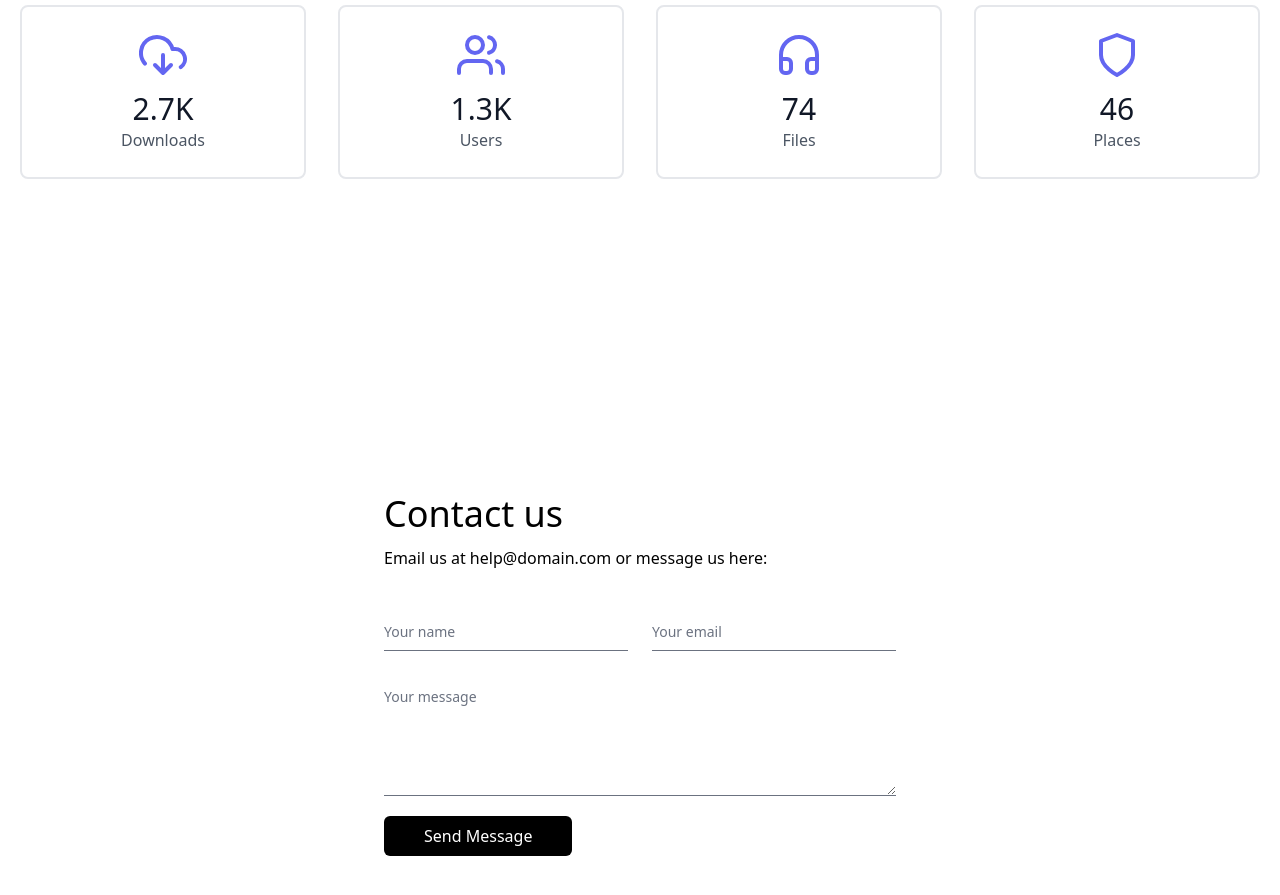
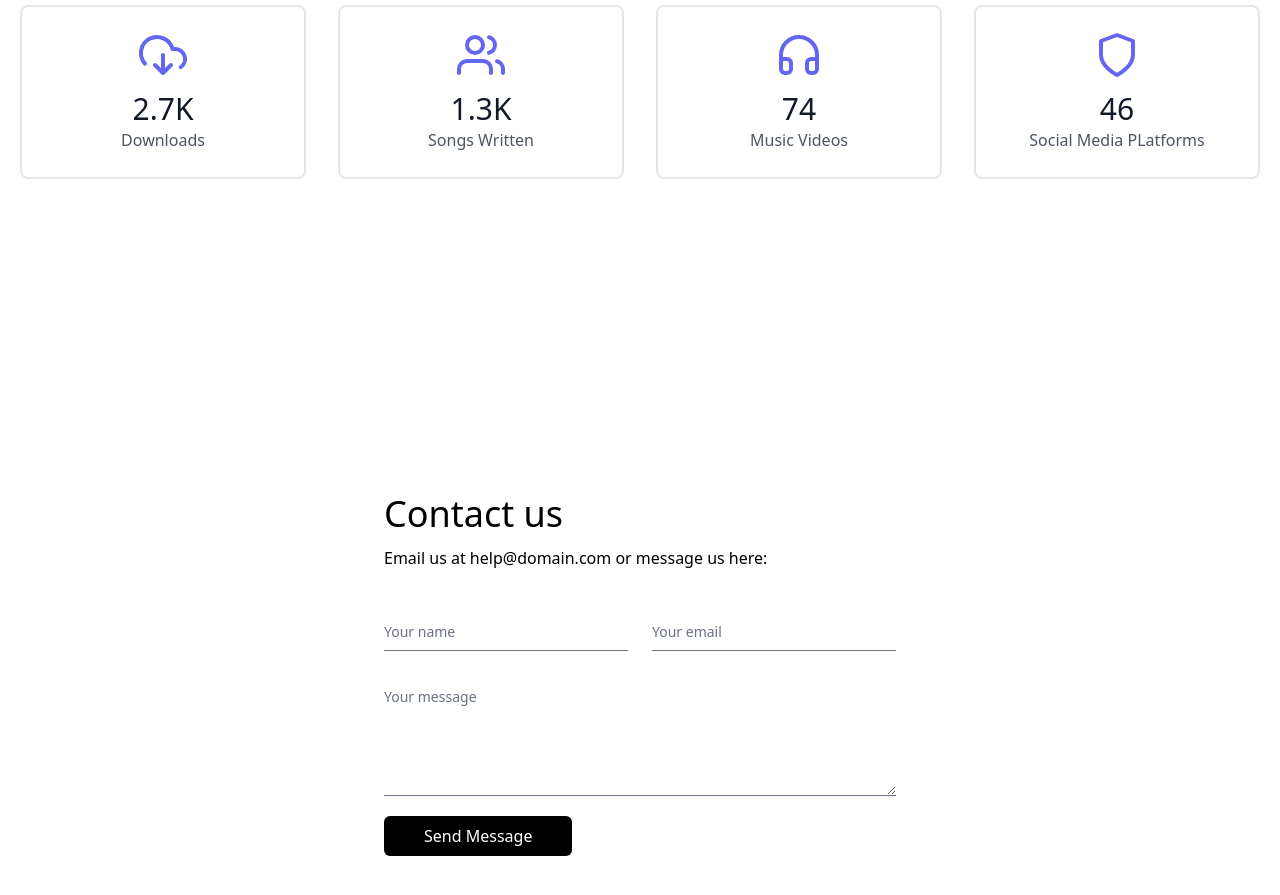
Before and after one commit to Sammienator/ramaa, a React (Create React App) app: page / in a window 1280 px wide. Shown: the part 1040-1935 px from the top of the page. Built offline with nearby package versions, Linux system fonts and the light colour scheme.

Commit message:
changes and additions to components

```diff
--- a/src/components/About.js
+++ b/src/components/About.js
@@ -29,7 +29,7 @@ const About = () => {
             <path d="M23 21v-2a4 4 0 00-3-3.87m-4-12a4 4 0 010 7.75"></path>
           </svg>
           <h2 class="title-font font-medium text-3xl text-gray-900">1.3K</h2>
-          <p class="leading-relaxed">Users</p>
+          <p class="leading-relaxed">Songs Written</p>
         </div>
       </div>
       <div class="p-4 md:w-1/4 sm:w-1/2 w-full">
@@ -39,7 +39,7 @@ const About = () => {
             <path d="M21 19a2 2 0 01-2 2h-1a2 2 0 01-2-2v-3a2 2 0 012-2h3zM3 19a2 2 0 002 2h1a2 2 0 002-2v-3a2 2 0 00-2-2H3z"></path>
           </svg>
           <h2 class="title-font font-medium text-3xl text-gray-900">74</h2>
-          <p class="leading-relaxed">Files</p>
+          <p class="leading-relaxed">Music Videos</p>
         </div>
       </div>
       <div class="p-4 md:w-1/4 sm:w-1/2 w-full">
@@ -48,7 +48,7 @@ const About = () => {
             <path d="M12 22s8-4 8-10V5l-8-3-8 3v7c0 6 8 10 8 10z"></path>
           </svg>
           <h2 class="title-font font-medium text-3xl text-gray-900">46</h2>
-          <p class="leading-relaxed">Places</p>
+          <p class="leading-relaxed">Social Media PLatforms</p>
         </div>
       </div>
     </div>
```
